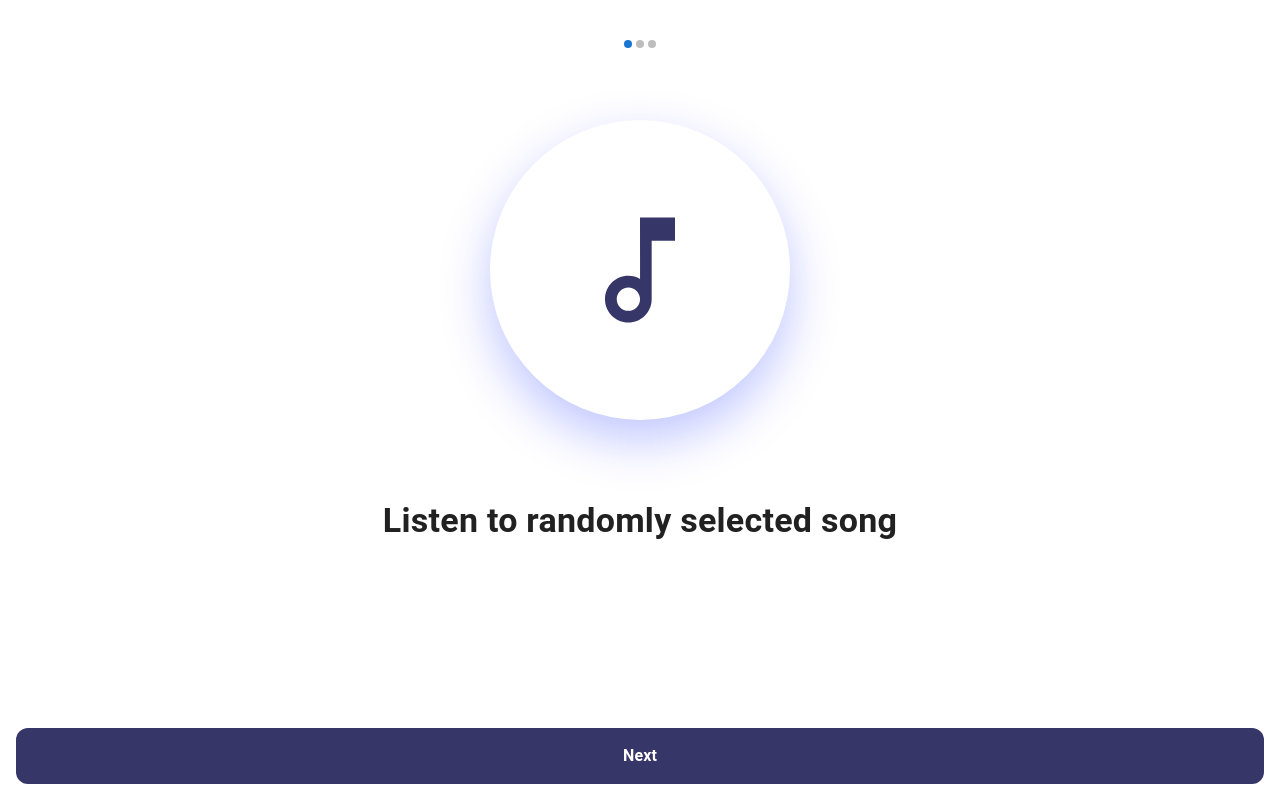
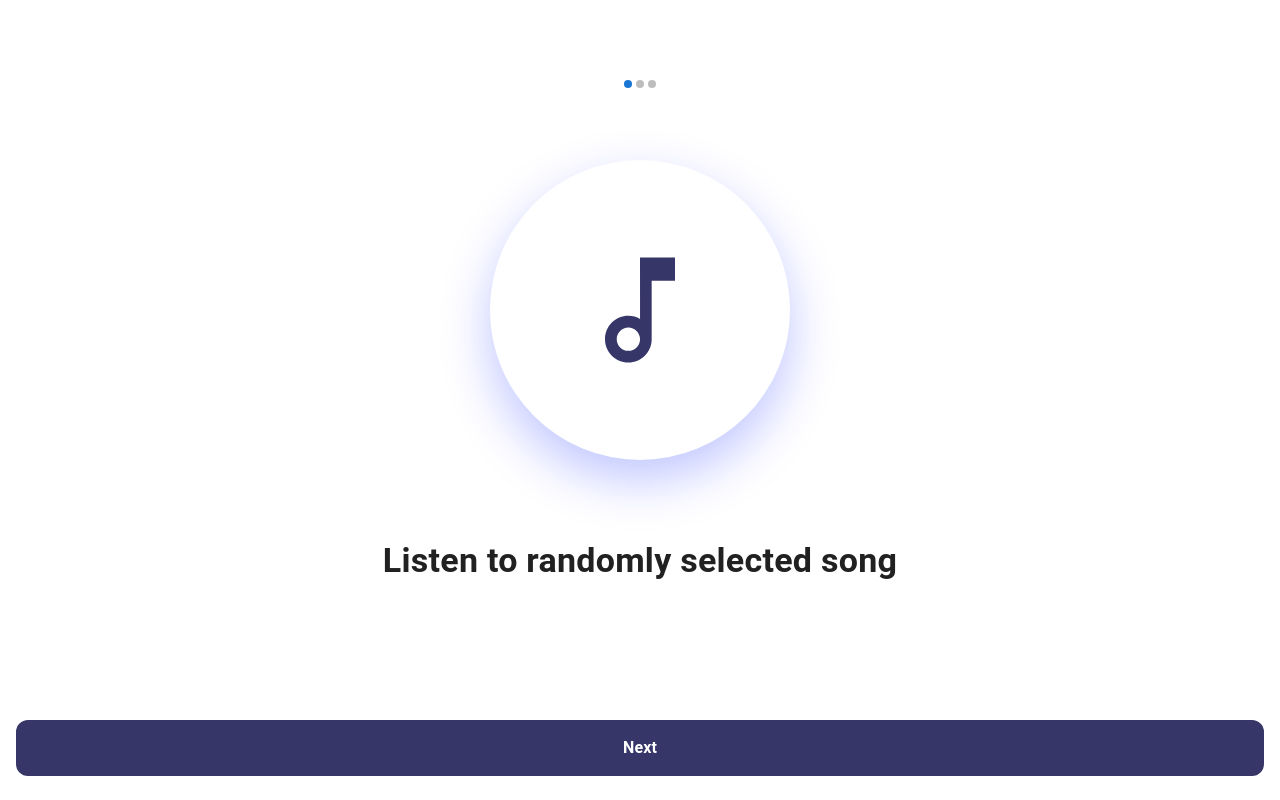
Before and after one commit to machacekmartin/listen, a React (Vite) app: page /intro in a window 1280 px wide. Built offline with nearby package versions, Linux system fonts and the light colour scheme.

Commit message:
Minor margin update

```diff
--- a/src/pages/Intro.tsx
+++ b/src/pages/Intro.tsx
@@ -56,7 +56,7 @@ const IntroPage = () => {
 				variant="dots"
 				steps={steps.length}
 				position="top"
-				sx={{ paddingTop: 5, justifyContent: 'center', background: 'none' }}
+				sx={{ paddingTop: 10, justifyContent: 'center', background: 'none' }}
 				activeStep={activeStep}
 				nextButton={undefined}
 				backButton={undefined}
@@ -79,7 +79,7 @@ const IntroPage = () => {
 							gridColumnStart: 1,
 							display: 'flex',
 							flexDirection: 'column',
-							marginTop: 15
+							marginTop: 20
 						}}
 					>
 						<Circle sx={{ padding: 8 }}>
@@ -110,7 +110,7 @@ const IntroPage = () => {
 								borderRadius: 3,
 								padding: 2,
 								marginTop: 'auto',
-								marginBottom: 2
+								marginBottom: 3
 							}}
 							fullWidth
 							onClick={handleNext}
```
